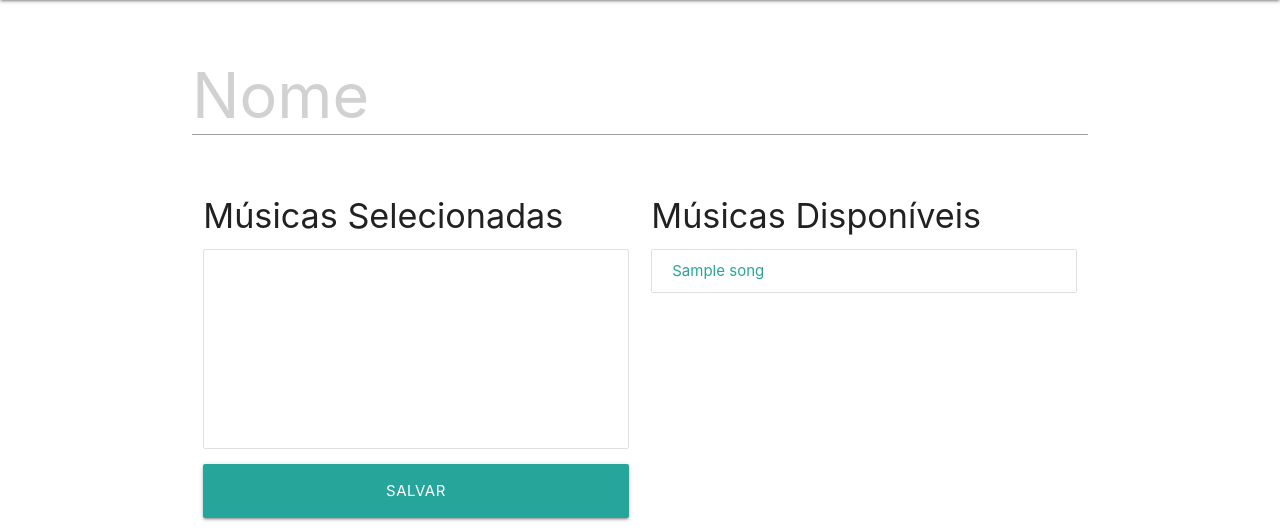
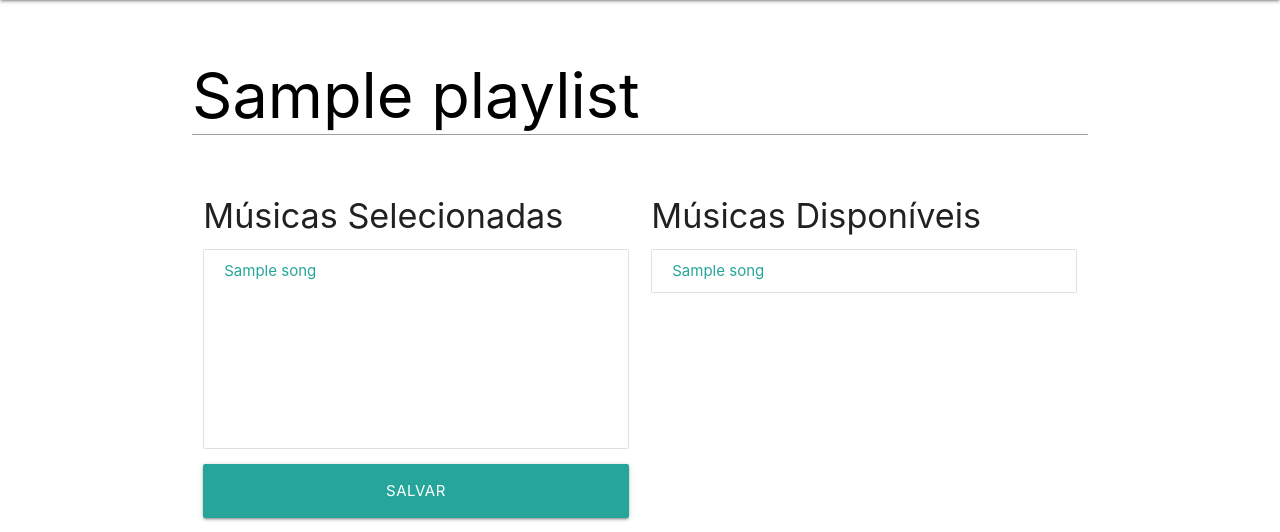
Before and after one commit to toshikurauchi/chopro_book, a Flask app: template templates/playlist_form.html in a window 1280 px wide. Shown: the part 64-596 px from the top of the page. Run offline with Flask 2, Linux system fonts and the light colour scheme; the template is opened without the code that fills it: most values are stand-ins (such as "Sample title", 1, 10 or a date in 2020).

Commit message:
Edit playlist

```diff
--- a/main.py
+++ b/main.py
@@ -1,6 +1,7 @@
 #!/usr/bin/python3
 import sys
 import re
+from collections import OrderedDict
 from pathlib import Path
 from flask import Flask, render_template, request, redirect, url_for
 from flask_sqlalchemy import SQLAlchemy
@@ -27,6 +28,10 @@ class Playlist(db.Model):
     def __repr__(self):
         return '<Playlist %r>' % self.name
 
+    @property
+    def songs_dict(self):
+        return OrderedDict((clean_name(s), s) for s in self.songs)
+
 
 def get_html(filename, transpose):
     with open(filename) as cpfile:
@@ -39,21 +44,24 @@ def clean_name(name):
     regex = re.compile(r".(chopro|chordpro)$", re.IGNORECASE)
     return regex.sub('', name)
 
-def list_songs():
+
+def list_songs(ignore=[]):
     path = Path(CHOPRO_DIR)
-
-    return {clean_name(f.name): f.name for f in path.iterdir()}
+    songfiles = sorted([f for f in path.iterdir() if f.name not in ignore])
+    return OrderedDict((clean_name(f.name), f.name) for f in songfiles)
 
 
 @app.route('/')
 def index():
     songs = list_songs()
-    return render_template('index.html', songs=sorted(songs.keys()), song_files=songs)
+    return render_template('index.html', song_files=songs)
+
 
 @app.route('/playlists')
 def playlists():
     all_playlists = Playlist.query.all()
     return render_template('playlists.html', playlists=all_playlists)
+
 
 @app.route('/song')
 def chords():
@@ -62,25 +70,38 @@ def chords():
     full_filename = (Path(CHOPRO_DIR) / filename).absolute()
     return render_template('chords.html', chords=get_html(full_filename, transpose), song_file=filename, next_transpose=str(transpose + 1), prev_transpose=str(transpose - 1))
 
+
 @app.route('/playlist', methods=['GET', 'POST'])
-def playlist_form():
+@app.route('/playlist/<pid>/edit', methods=['GET', 'POST'], endpoint='playlist_edit')
+def playlist_form(pid=None):
     if (request.method == 'POST'):
         name = request.form.get('name')
         songs = request.form.get('songs').split(';;')
-        playlist = Playlist(name=name, songs=songs)
+        if pid is not None:
+            playlist = Playlist.query.get(pid)
+            playlist.name = name
+            playlist.songs = songs
+        else:
+            playlist = Playlist(name=name, songs=songs)
         db.session.add(playlist)
         db.session.commit()
         return redirect(url_for('playlist_view', pid=playlist.id))
 
-    songs = list_songs()
-    return render_template('playlist_form.html', song_files=songs)
+    # GET
+    playlist = Playlist()
+    form_action = url_for('playlist_form')
+    if pid is not None:
+        playlist = Playlist.query.get(pid)
+        form_action = url_for('playlist_edit', pid=pid)
+    selected_songs = playlist.songs_dict
+    songs = list_songs(ignore=selected_songs.values())
+    return render_template('playlist_form.html', playlist=playlist, selected_songs=selected_songs, song_files=songs, form_action=form_action)
+
 
 @app.route('/playlist/<pid>', methods=['GET'])
 def playlist_view(pid):
     playlist = Playlist.query.get(pid)
-    songs = [clean_name(s) for s in playlist.songs]
-    song_files = {s: f for s, f in zip(songs, playlist.songs)}
-    return render_template('playlist_view.html', playlist=playlist, songs=songs, song_files=song_files)
+    return render_template('playlist_view.html', playlist=playlist, song_files=playlist.songs_dict)
 
 
 if __name__=='__main__':
--- a/templates/index.html
+++ b/templates/index.html
@@ -4,7 +4,7 @@
 <div class="container">
     <h1>Músicas</h1>
     <div class="collection">
-        {% for song in songs %}
+        {% for song in song_files %}
             <a href={{ url_for('chords', filename=song_files[song]) }} class="collection-item">{{ song }}</a>
         {% endfor %}
     </div>
--- a/templates/playlist_form.html
+++ b/templates/playlist_form.html
@@ -3,19 +3,22 @@
 {% block content %}
 <div class="container">
     <div class="input-field h1-field">
-        <input id="playlist_name" type="text" required="required" class="validate" placeholder="Nome">
+        <input id="playlist_name" type="text" required="required" class="validate" placeholder="Nome" value="{{ playlist.name }}">
     </div>
     <div class="row flex-row">
         <div class="col s6">
             <h4>Músicas Selecionadas</h4>
             <ul id="selected-songs" class="s12 songbox collection">
+                {% for song in selected_songs %}
+                    <li data-filename="{{ selected_songs[song] }}"><a href={{ url_for('chords', filename=selected_songs[song]) }} class="collection-item">{{ song }}</a></li>
+                {% endfor %}
             </ul>
-            <form id="playlist-form" action="{{ url_for('playlist_form') }}" method="POST">
+
+            <form id="playlist-form" action="{{ form_action }}" method="POST">
                 <input id="name" type="hidden" name="name" value="">
                 <input id="songs" type="hidden" name="songs" value="">
                 <button type="submit" class="waves-effect waves-light btn-large w100">Salvar</button>
             </form>
-
         </div>
         <div class="col s6">
             <h4>Músicas Disponíveis</h4>
--- a/templates/playlist_view.html
+++ b/templates/playlist_view.html
@@ -4,11 +4,11 @@
 <div class="container">
     <h1>{{ playlist.name }}</h1>
     <div class="collection">
-        {% for song in songs %}
+        {% for song in song_files %}
             <a href={{ url_for('chords', filename=song_files[song]) }} class="collection-item">{{ song }}</a>
         {% endfor %}
     </div>
-    <a href="#" class="waves-effect waves-light btn-large">Editar</a>
+    <a href="{{ url_for('playlist_edit', pid=playlist.id) }}" class="waves-effect waves-light btn-large">Editar</a>
 
 </div>
 
--- a/templates/playlists.html
+++ b/templates/playlists.html
@@ -5,7 +5,7 @@
     <h1>Playlists</h1>
     <div class="collection">
         {% for playlist in playlists %}
-            <a href="#" class="collection-item">{{ playlist.name }}</a>
+            <a href="{{ url_for('playlist_view', pid=playlist.id) }}" class="collection-item">{{ playlist.name }}</a>
         {% endfor %}
     </div>
 </div>
```
